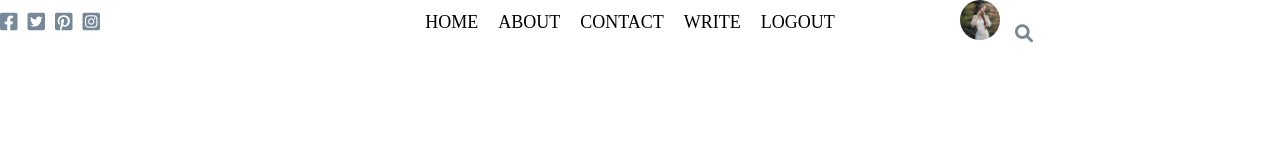
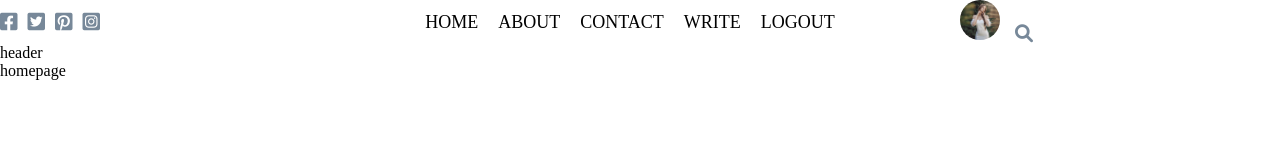
Before and after one commit to chrischen842/BlogApp, a React (Create React App) app in the folder blog/: page / in a window 1280 px wide. Shown: the top 160 px of the page. Built offline with nearby package versions, Linux system fonts and the light colour scheme.

Commit message:
added homepage

```diff
--- a/blog/src/App.js
+++ b/blog/src/App.js
@@ -1,10 +1,11 @@
+import HomePage from "./pages/homePage/HomePage";
 import Topbar from "./topbar/Topbar";
 
 function App() {
   return (
     <>
       <Topbar/>
-      <p></p>
+      <HomePage/>
     </>
   );
 }
--- /dev/null
+++ b/blog/src/pages/homePage/HomePage.jsx
@@ -0,0 +1,11 @@
+import Header from '../../header/Header'
+import './homePage.css'
+
+export default function HomePage() {
+    return (
+        <div className='homePage'>
+            <Header/>
+            homepage
+        </div>
+    )
+}
```
Also changed, not shown: blog/src/pages/homePage/homePage.css (added).
